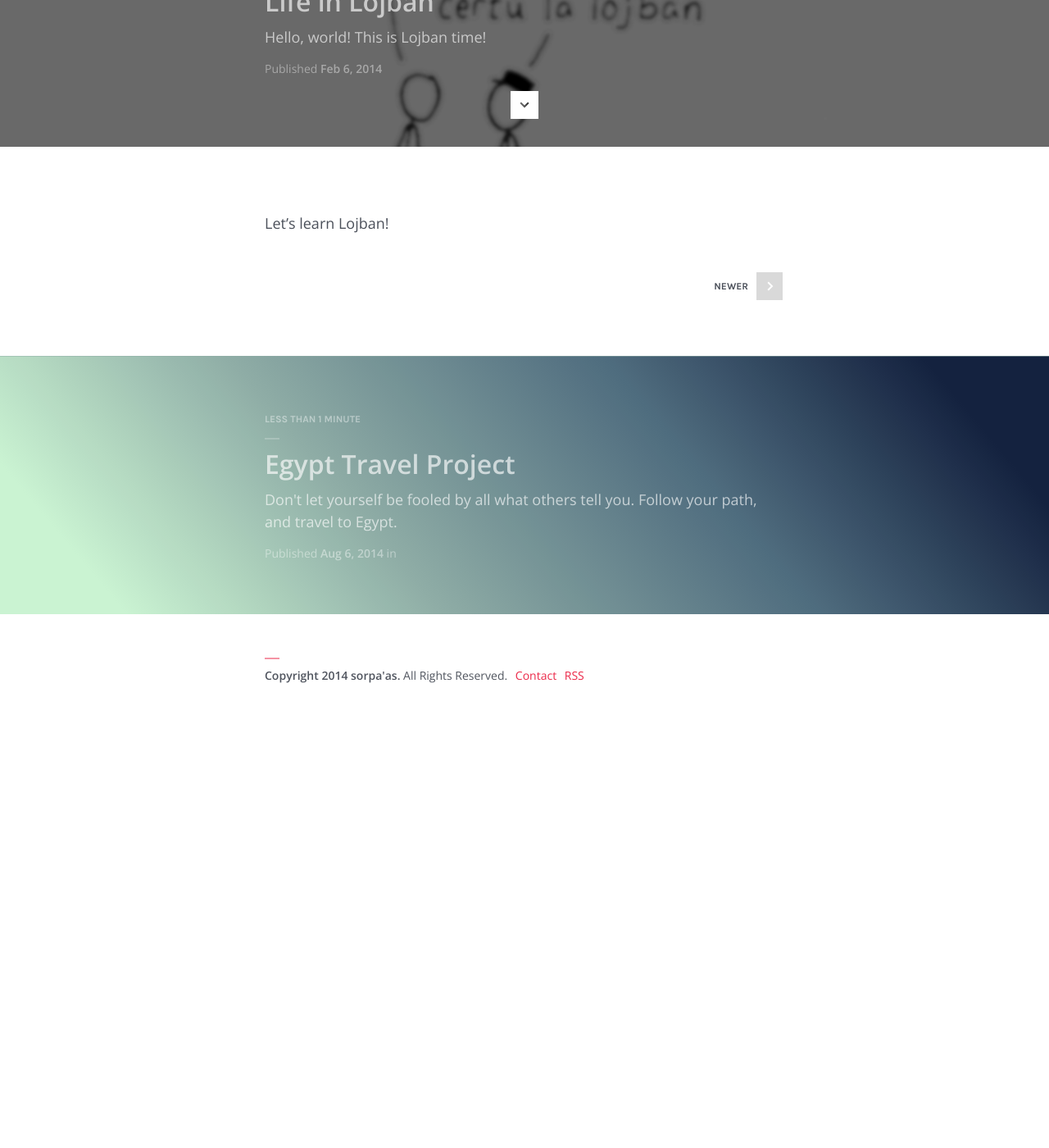
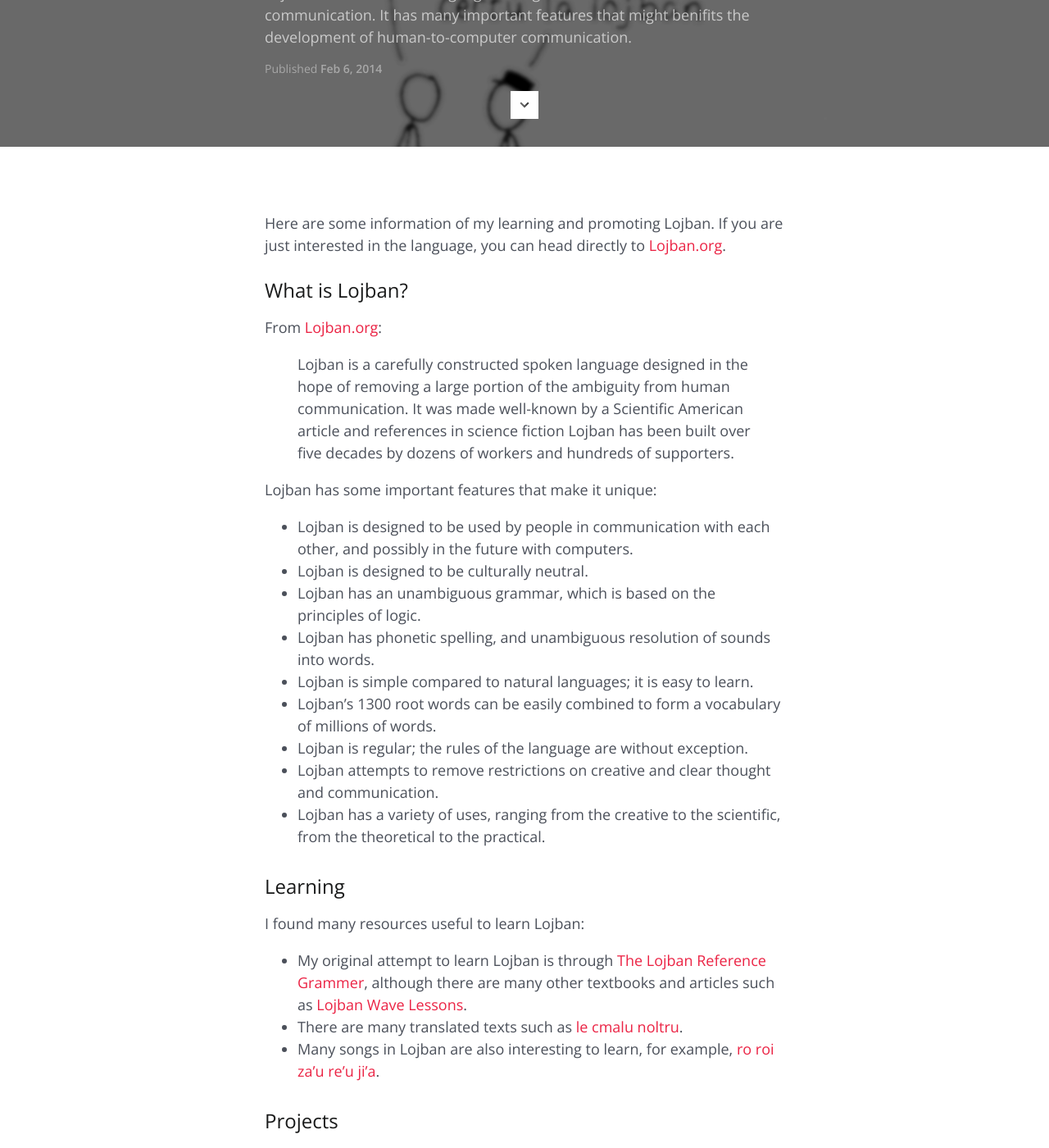
Before and after one commit to sorpaas/sorpaas.com, a Jekyll site: the page built from _projects/lojban.md, in a window 1280 px wide and 1400 px high, scrolled down 421 px. Shown: the whole window at 82% size. Built offline with Jekyll 4.4.1, drawn with Linux system fonts in a browser that asks for light colours; before the commit the page ends 1320 px from its top, so only the background shows below that; some of the changed text lies outside the part shown.

```diff
--- a/_projects/egypt.md
+++ /dev/null
@@ -1,16 +0,0 @@
----
-
-layout     : default
-title      : Egypt Travel Project
-type       : page
-navigation : true
-
-date       : 2014-08-06
-excerpt    : Don't let yourself be fooled by all what others tell you. Follow your path, and travel to Egypt.
-gradient   : 2
-image      : header-egypt.jpg
-preview    : preview-egypt.png
-
----
-
-This would be the second time that I am out of China, and it would be great to go such far. In August, I'll start writing posts about my travel and make it a memoriable time.
--- a/_projects/lojban.md
+++ b/_projects/lojban.md
@@ -6,11 +6,51 @@ type       : page
 navigation : true
 
 date       : 2014-02-06
-excerpt    : Hello, world! This is Lojban time!
+excerpt    : Lojban is a constructed language aiming at hunman-to-human communication. It has many important features that might benifits the development of human-to-computer communication.
 gradient   : 2
 image      : header-lojban.png
 preview    : preview-lojban.png
 
 ---
 
-Let's learn Lojban!
+Here are some information of my learning and promoting Lojban. If you are just interested in the language, you can head directly to [Lojban.org](http://lojban.org).
+
+## What is Lojban?
+
+From [Lojban.org](http://lojban.org):
+
+> Lojban is a carefully constructed spoken language designed in the hope of removing a large portion of the ambiguity from human communication. It was made well-known by a Scientific American article and references in science fiction Lojban has been built over five decades by dozens of workers and hundreds of supporters.
+
+Lojban has some important features that make it unique:
+
+* Lojban is designed to be used by people in communication with each other, and possibly in the future with computers.
+* Lojban is designed to be culturally neutral.
+* Lojban has an unambiguous grammar, which is based on the principles of logic.
+* Lojban has phonetic spelling, and unambiguous resolution of sounds into words.
+* Lojban is simple compared to natural languages; it is easy to learn.
+* Lojban's 1300 root words can be easily combined to form a vocabulary of millions of words.
+* Lojban is regular; the rules of the language are without exception.
+* Lojban attempts to remove restrictions on creative and clear thought and communication.
+* Lojban has a variety of uses, ranging from the creative to the scientific, from the theoretical to the practical.
+
+## Learning
+
+I found many resources useful to learn Lojban:
+
+* My original attempt to learn Lojban is through [The Lojban Reference Grammer](http://jbotcan.org/cllc/), although there are many other textbooks and articles such as [Lojban Wave Lessons](http://mw.lojban.org/index.php?title=Lojban_Wave_Lessons).
+* There are many translated texts such as [le cmalu noltru](http://blog.sorpaas.com/le-cmalu-noltru/).
+* Many songs in Lojban are also interesting to learn, for example, [ro roi za'u re'u ji'a](http://youtu.be/qWSCCNuQPD0).
+
+## Projects
+
+Here are some projects I'm working on to make Lojban better:
+
+* [lojysamtav](http://ns.mg/Lojysamtav): A Prolog-like programming language using a subset of Lojban.
+* [vlajipno](http://ns.mg/Vlajipno): Full-text Dictionary for Lojban.
+
+## Talks
+
+I do talks about Lojban:
+
+* Lojban: An Artificial Language at *Open Innovation Lab*.
+* Lojban As An Open Source Project at *Software Freedom Day 2014*.
```
Also changed, not shown: _projects/hack.md (added, +28 -0 lines), _projects/taipei.md (deleted, +0 -20 lines), about.md (+10 -2 lines), index.html (+10 -0 lines), images/header-hack.png (added), images/preview-hack.png (added).
